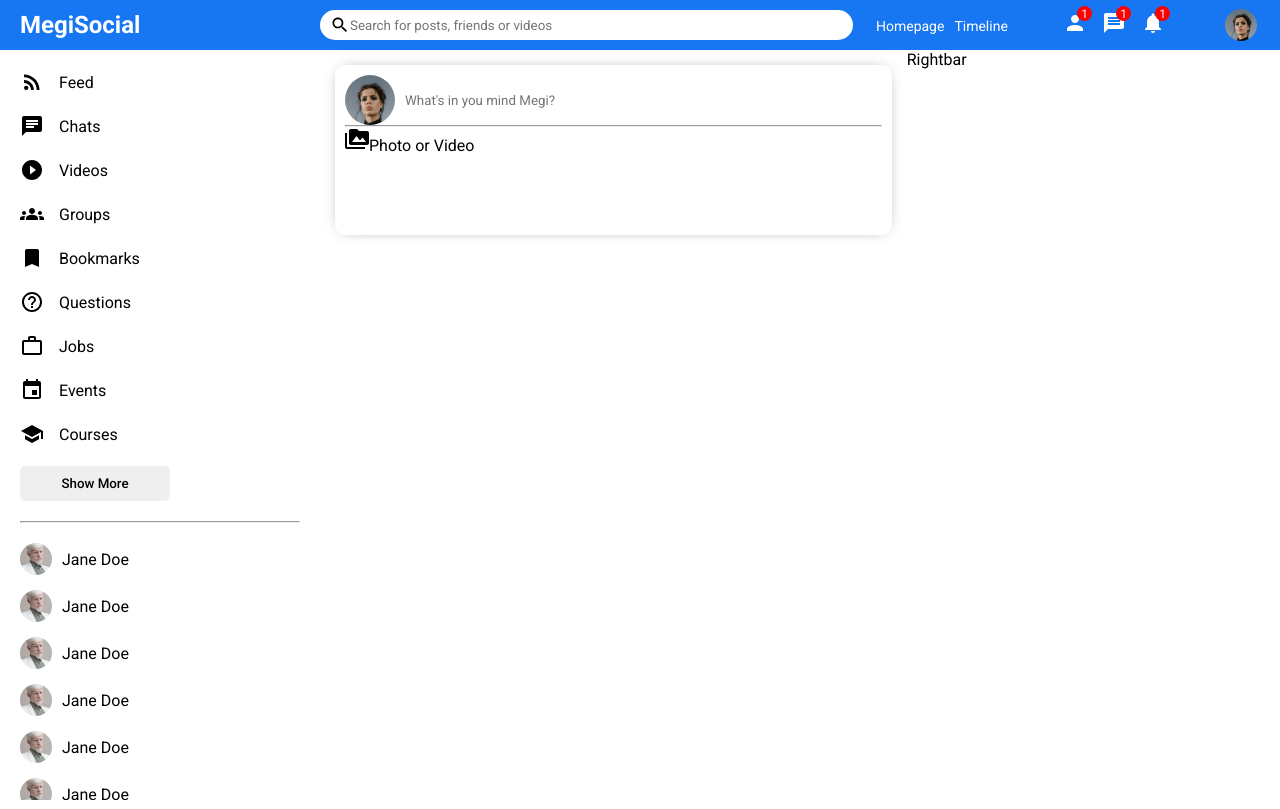
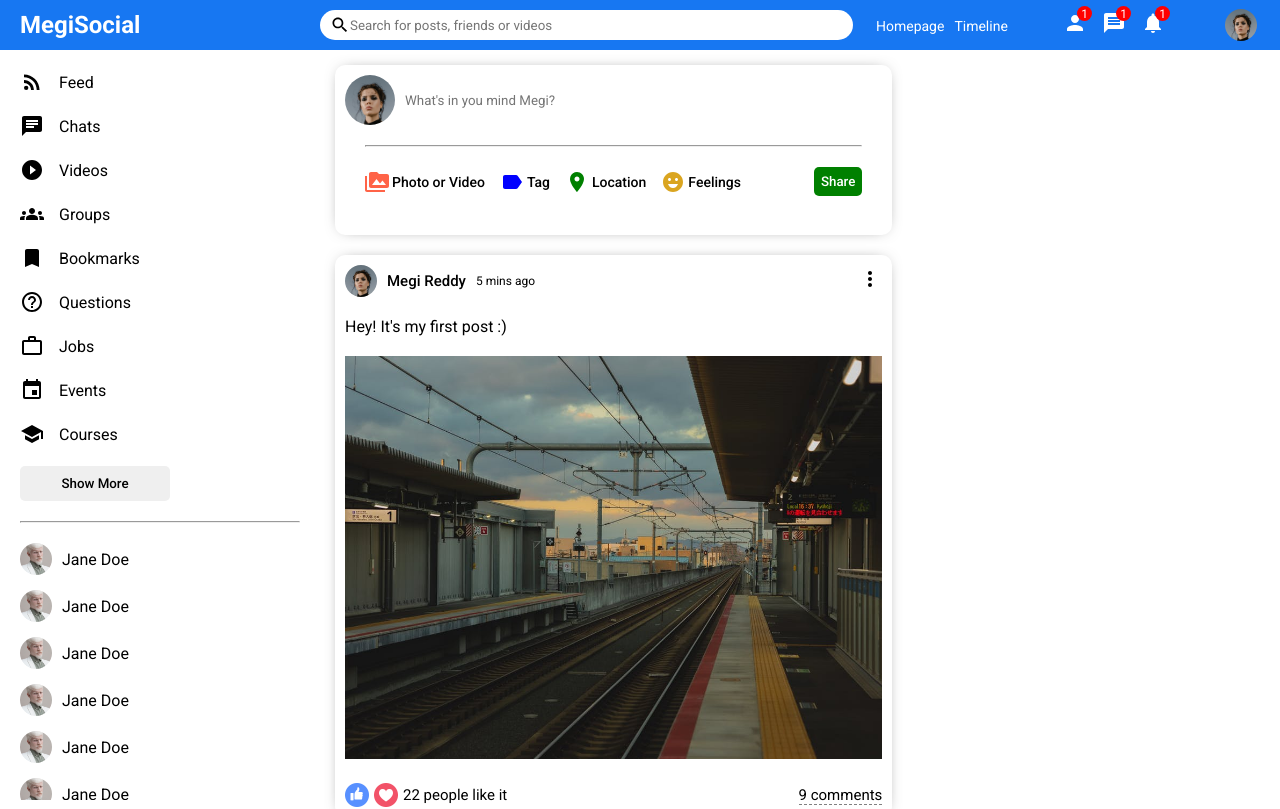
Before and after one commit to PadalaBalaSivaSaiMegiReddy/react_social_media_app, a React (Vite) app in the folder client/: page / in a window 1280 px wide. Shown: the top 809 px of the page. Built offline with nearby package versions, Linux system fonts and the light colour scheme.

Commit message:
Add Post component to Feed and update Share component

```diff
--- a/client/src/components/feed/Feed.jsx
+++ b/client/src/components/feed/Feed.jsx
@@ -1,3 +1,4 @@
+import Post from '../post/Post'
 import Share from '../share/Share'
 import './Feed.css'
 
@@ -6,6 +7,14 @@
     <div className='feed'>
       <div className="feedWrapper">
         <Share/>
+        <Post/>
+        <Post/>
+        <Post/>
+        <Post/>
+        <Post/>
+        <Post/>
+        <Post/>
+        <Post/>
       </div>
     </div>
   )
--- /dev/null
+++ b/client/src/components/post/Post.css
@@ -0,0 +1,75 @@
+.post{
+    width: 95%;
+    margin: 20px 15px;
+    border-radius: 10px;
+    -webkit-box-shadow: 0px 0px 16px -8px rgba(0, 0, 0, 0.68);
+    box-shadow: 0px 0px 16px -8px rgba(0, 0, 0, 0.68);
+}
+
+.postProfileImg{
+    height: 32px;
+    width: 32px;
+    border-radius: 50%;
+    object-fit: cover;
+}
+.postWrapper{
+    padding: 10px;
+}
+.postTop{
+    display: flex;
+    align-items: center;
+    justify-content: space-between;
+}
+
+.postTopLeft{
+    display: flex;
+    align-items: center;
+}
+
+.postUserName{
+    font-size: 15px;
+    font-weight: 500;
+    margin: 0 10px;
+}
+
+.postDate{
+    font-size: 12px;
+
+}
+
+.postImg{
+    margin-top: 20px;
+    width: 100%;
+    max-height: 500px;
+    object-fit: contain;
+}
+.postCenter{
+    margin: 20px 0;
+}
+.postBottom{
+    display: flex;
+    align-items: center;
+    justify-content: space-between;
+}
+
+.postBottomLeft{
+    display: flex;
+    align-items: center;
+}
+
+.likeIcon{
+    height: 24px;
+    width: 24px;
+    margin-right: 5px;
+    cursor: pointer;
+}
+
+.postLikeCounter{
+    font-size: 15px;
+}
+
+.postCommentText{
+    font-size: 15px;
+    border-bottom: 1px dashed gray;
+    cursor: pointer;
+}
--- /dev/null
+++ b/client/src/components/post/Post.jsx
@@ -0,0 +1,39 @@
+import './Post.css'
+import MoreVertIcon from '@mui/icons-material/MoreVert';
+
+function Post() {
+  return (
+    <div className='post'>
+        <div className="postWrapper">
+            <div className="postTop">
+                <div className="postTopLeft">
+                    <img className='postProfileImg' src="../src/assets/person/1.jpeg" alt="ProfileImg" />
+                    <span className='postUserName'>Megi Reddy</span>
+                    <span className='postDate'>5 mins ago</span>
+                </div>
+                <div className="postTopRight">
+                    <MoreVertIcon/>
+                </div>
+
+            </div>
+            <div className="postCenter">
+                <span className="postText">Hey! It's my first post :)</span>
+                <img className='postImg' src="../src/assets/posts/1.jpeg" alt="" />
+            </div>
+            <div className="postBottom">
+                <div className="postBottomLeft">
+                    <img className='likeIcon' src="../src/assets/like.png" alt="LikeIcon" />
+                    <img className='likeIcon' src="../src/assets/heart.png" alt="HeartIcon" />
+                    <span className="postLikeCounter">22 people like it</span>
+                </div>
+                <div className="postBottomRight">
+                    <span className="postCommentText">9 comments</span>
+
+                </div>
+            </div>
+        </div>
+    </div>
+  )
+}
+
+export default Post
--- a/client/src/components/rightbar/Rightbar.jsx
+++ b/client/src/components/rightbar/Rightbar.jsx
@@ -2,7 +2,11 @@
 
 function Rightbar() {
   return (
-    <div className='rightbar'>Rightbar</div>
+    <div className='rightbar'>
+      <div className="rightbarWrapper">
+
+      </div>
+    </div>
   )
 }
 
--- a/client/src/components/share/Share.css
+++ b/client/src/components/share/Share.css
@@ -29,3 +29,49 @@
     width: 80%;
     outline: none;
 }
+
+.shareInput:focus{
+    outline: none;
+}
+
+.shareHr{
+    margin: 20px;
+}
+
+.shareBottom{
+    display: flex;
+    align-items: center;
+    justify-content: space-between;
+}
+.shareOptions{
+    display: flex;
+    align-items: center;
+    margin-left: 20px;
+}
+.shareOption{
+    display: flex;
+    align-items: center;
+    margin-right: 15px;
+    cursor: pointer;
+}
+
+.shareIcon{
+    font-size: 18px;
+    margin-right: 3px;
+}
+
+.shareOptionText{
+    font-size: 14px;
+    font-weight: 500;
+}
+
+.shareButton{
+    border: none;
+    padding: 7px;
+    background-color: green;
+    font-weight: 500;
+    border-radius: 5px;
+    margin-right: 20px;
+    cursor: pointer;
+    color: white;
+}
--- a/client/src/components/share/Share.jsx
+++ b/client/src/components/share/Share.jsx
@@ -1,5 +1,8 @@
 import './Share.css'
 import PermMediaIcon from '@mui/icons-material/PermMedia';
+import LabelIcon from '@mui/icons-material/Label';
+import LocationOnIcon from '@mui/icons-material/LocationOn';
+import EmojiEmotionsIcon from '@mui/icons-material/EmojiEmotions';
 
 function Share() {
   return (
@@ -13,11 +16,23 @@
             <div className="shareBottom">
               <div className="shareOptions">
                 <div className="shareOption">
-                <PermMediaIcon className='shareIcon'/>
+                <PermMediaIcon htmlColor='tomato' className='shareIcon'/>
                   <span className='shareOptionText'>Photo or Video</span>
-
+                </div>
+                <div className="shareOption">
+                <LabelIcon htmlColor='blue'  className='shareIcon'/>
+                  <span className='shareOptionText'>Tag</span>
+                </div>
+                <div className="shareOption">
+                <LocationOnIcon htmlColor='green'  className='shareIcon'/>
+                  <span className='shareOptionText'>Location</span>
+                </div>
+                <div className="shareOption">
+                <EmojiEmotionsIcon htmlColor='goldenrod'  className='shareIcon'/>
+                  <span className='shareOptionText'>Feelings</span>
                 </div>
               </div>
+              <button className='shareButton'>Share</button>
             </div>
         </div>
         </div>
```
